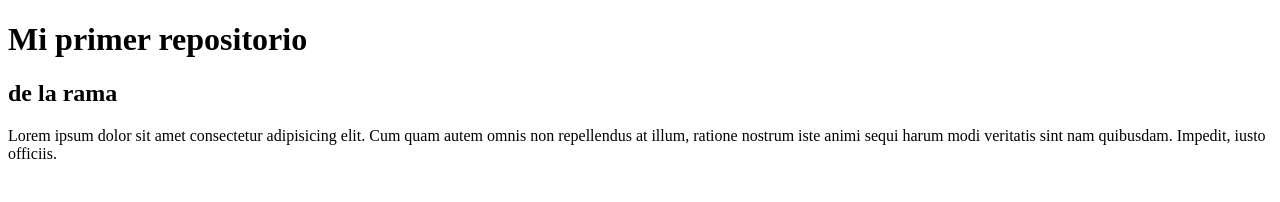
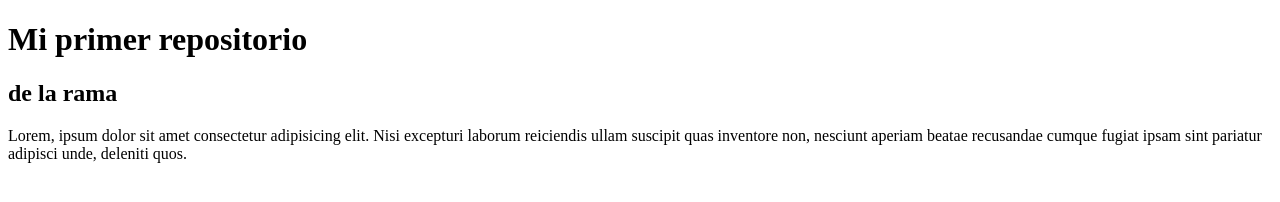
Before and after one commit to Rodrigocid1990/Rolando, a plain HTML site: page index.html in a window 1280 px wide. Drawn offline with Linux system fonts and the light colour scheme.

```diff
--- a/index.html
+++ b/index.html
@@ -9,6 +9,6 @@
 <body>
     <h1>Mi primer repositorio</h1>
     <h2>de la rama</h2>
-    <p>Lorem ipsum dolor sit amet consectetur adipisicing elit. Cum quam autem omnis non repellendus at illum, ratione nostrum iste animi sequi harum modi veritatis sint nam quibusdam. Impedit, iusto officiis.</p>
+    <p>Lorem, ipsum dolor sit amet consectetur adipisicing elit. Nisi excepturi laborum reiciendis ullam suscipit quas inventore non, nesciunt aperiam beatae recusandae cumque fugiat ipsam sint pariatur adipisci unde, deleniti quos.</p>
 </body>
 </html>
```
